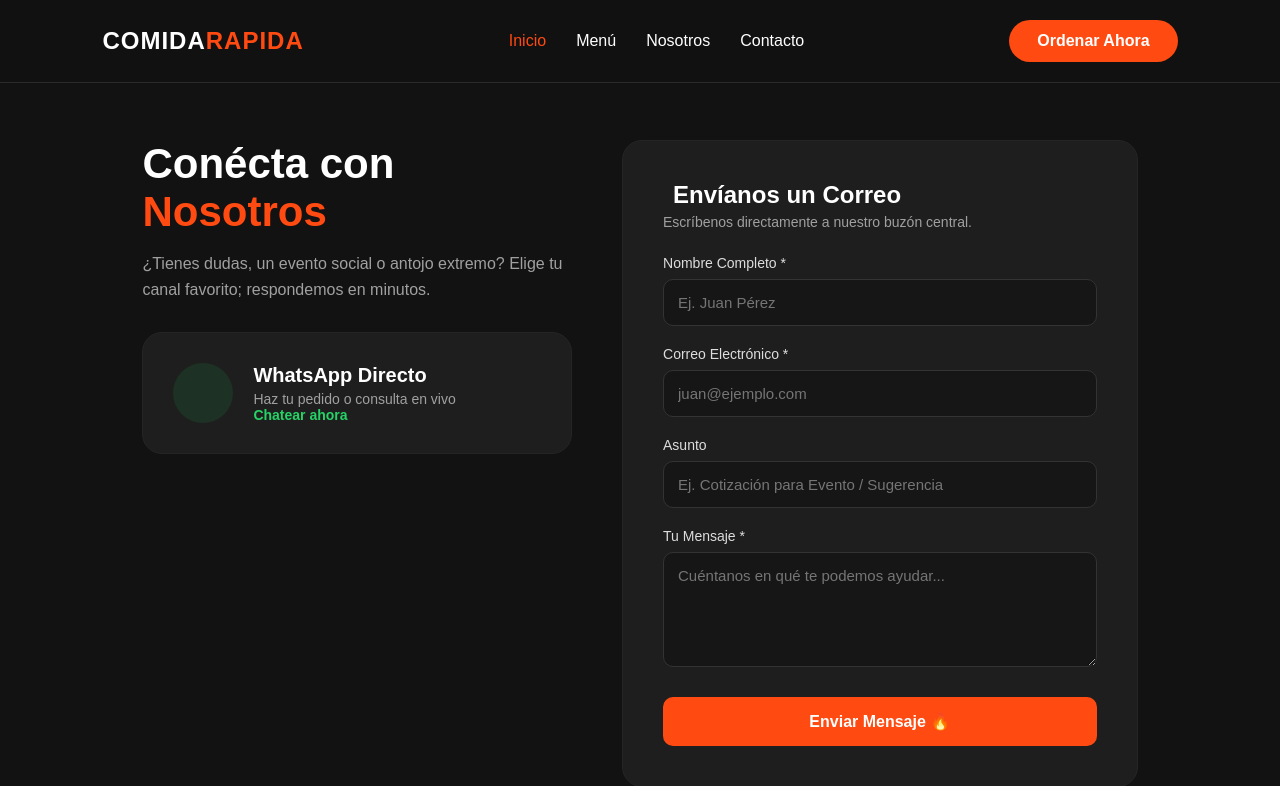
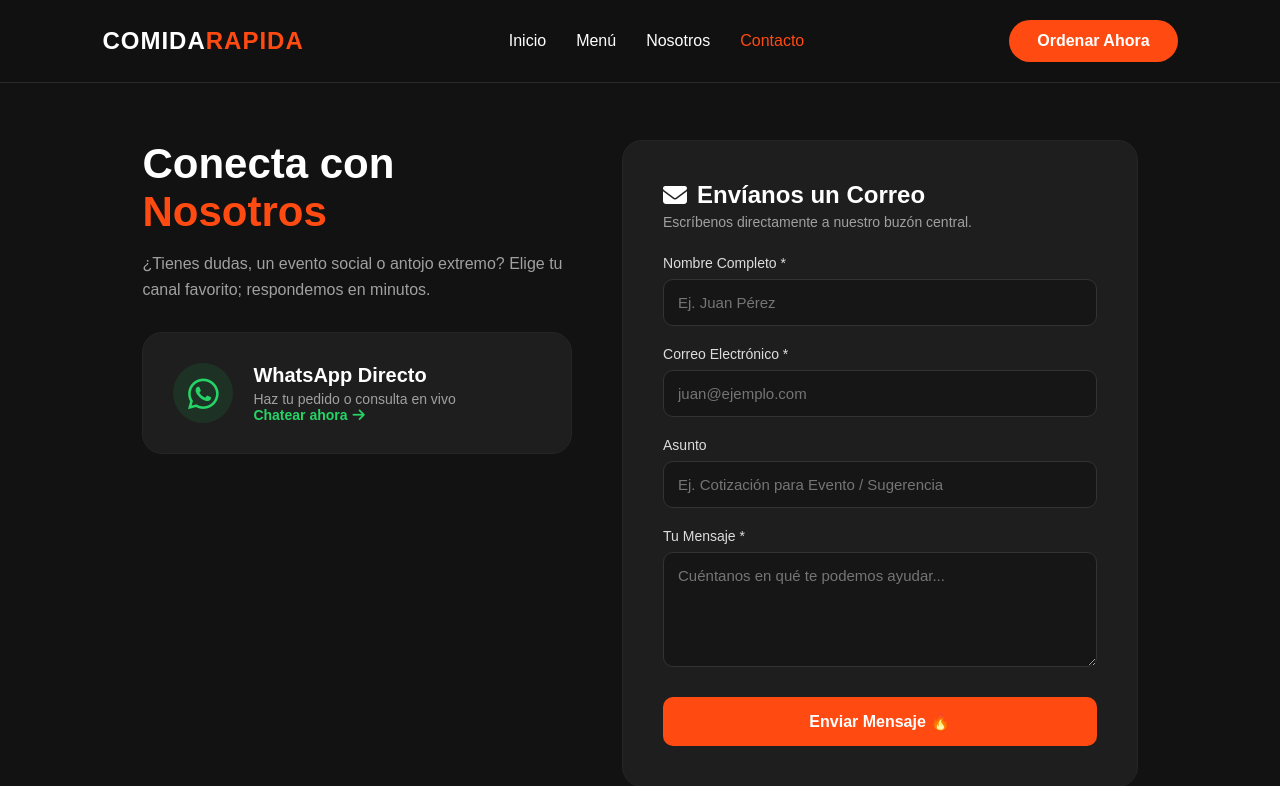
Before and after one commit to brayanmercadogg-hash/mipagina, a Python web app: template templates/contacto.html in a window 1280 px wide. Shown: the top 786 px of the page. Run offline with Jinja, Linux system fonts and the light colour scheme; the template is opened without the code that fills it, so the values that code supplies are empty.

Commit message:
Update contacto.html

```diff
--- a/templates/contacto.html
+++ b/templates/contacto.html
@@ -3,8 +3,9 @@
 <head>
     <meta charset="UTF-8">
     <meta name="viewport" content="width=device-width, initial-scale=1.0">
-    <title>Menú Contacto | Burger & Co.</title>
+    <title>Contacto | Burger & Co.</title>
     <link rel="stylesheet" href="../static/styles.css">
+    <link rel="stylesheet" href="https://cdnjs.cloudflare.com/ajax/libs/font-awesome/6.4.0/css/all.min.css">
 </head>
 <body>
 
@@ -12,26 +13,25 @@
         <div class="logo">COMIDA<span>RAPIDA</span></div>
 
         <nav class="nav-links" id="nav">
-            <a href="https://brayanmercadogg-hash.github.io/mipagina/index.html" class="active">Inicio</a>
-            <a href="menu">Menú</a>
-            <a href="nosotros">Nosotros</a>
-            <a href="contacto">Contacto</a>
+            <a href="../index.html">Inicio</a>
+            <a href="menu.html">Menú</a>
+            <a href="nosotros.html">Nosotros</a>
+            <a href="contacto.html" class="active">Contacto</a>
         </nav>
-        <a href="{{ url_for('menu') }}" class="btn-primary nav-btn">Ordenar Ahora</a>
+        <a href="menu.html" class="btn-primary nav-btn">Ordenar Ahora</a>
     </header>
 
     <nav class="nav-mobile">
-        <a href="../home" class="active">🏠<span>Inicio</span></a>
-        <a href="menu">🍔 <span>Menú</span>  </a>
-        <a href="nosotros">👥 <span>Nosotros</span></a>
-        <a href="contacto">📞 <span>Contacto</span></a>
-
+        <a href="../index.html">🏠 <span>Inicio</span></a>
+        <a href="menu.html">🍔 <span>Menú</span></a>
+        <a href="nosotros.html">👥 <span>Nosotros</span></a>
+        <a href="contacto.html" class="active">📞 <span>Contacto</span></a>
     </nav>
 
     <section class="contact-page-container">
 
         <div class="contact-channels">
-            <h2>Conécta con <span>Nosotros</span></h2>
+            <h2>Conecta con <span>Nosotros</span></h2>
             <p class="channels-subtitle">¿Tienes dudas, un evento social o antojo extremo? Elige tu canal favorito; respondemos en minutos.</p>
 
             <a href="https://wa.me/573000000000?text=¡Hola!%20Me%20gustaría%20hacer%20un%20pedido%20o%20recibir%20información%20de%20Burger%20%26%20Co%20🍔"
@@ -43,23 +43,13 @@
                     <span class="action-link">Chatear ahora <i class="fa-solid fa-arrow-right"></i></span>
                 </div>
             </a>
-
-
         </div>
 
         <div class="contact-form-container">
             <h3><i class="fa-solid fa-envelope"></i> Envíanos un Correo</h3>
             <p>Escríbenos directamente a nuestro buzón central.</p>
 
-            {% with messages = get_flashed_messages(with_categories=true) %}
-                {% if messages %}
-                    {% for category, message in messages %}
-                        <div class="alert-message {{ category }}">{{ message }}</div>
-                    {% endfor %}
-                {% endif %}
-            {% endwith %}
-
-            <form action="{{ url_for('contacto') }}" method="POST" class="main-contact-form">
+            <form action="#" method="POST" class="main-contact-form">
                 <div class="input-box">
                     <label>Nombre Completo *</label>
                     <input type="text" name="nombre" placeholder="Ej. Juan Pérez" required>
@@ -88,7 +78,7 @@
 
     <footer>
         <div class="footer-bottom">
-            <p>© 2026 Burger & Co. Todos los derechos reservados.</p>
+            <p>&copy; 2026 Burger & Co. Todos los derechos reservados.</p>
         </div>
     </footer>
 
```
